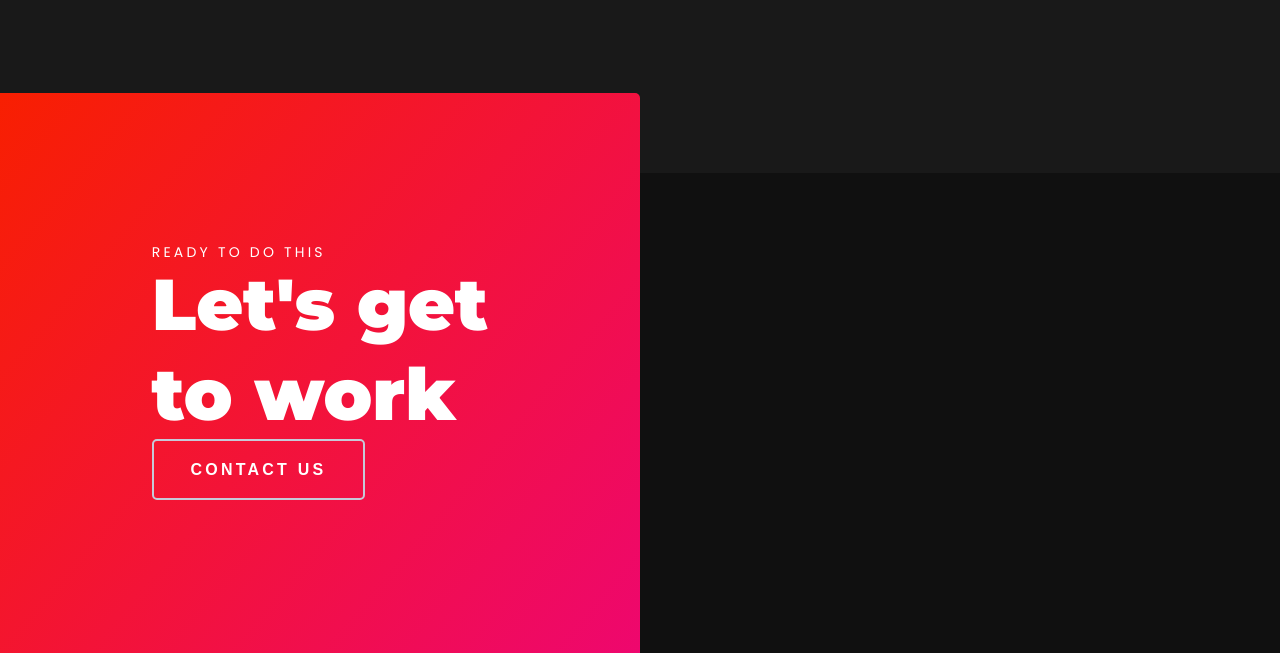
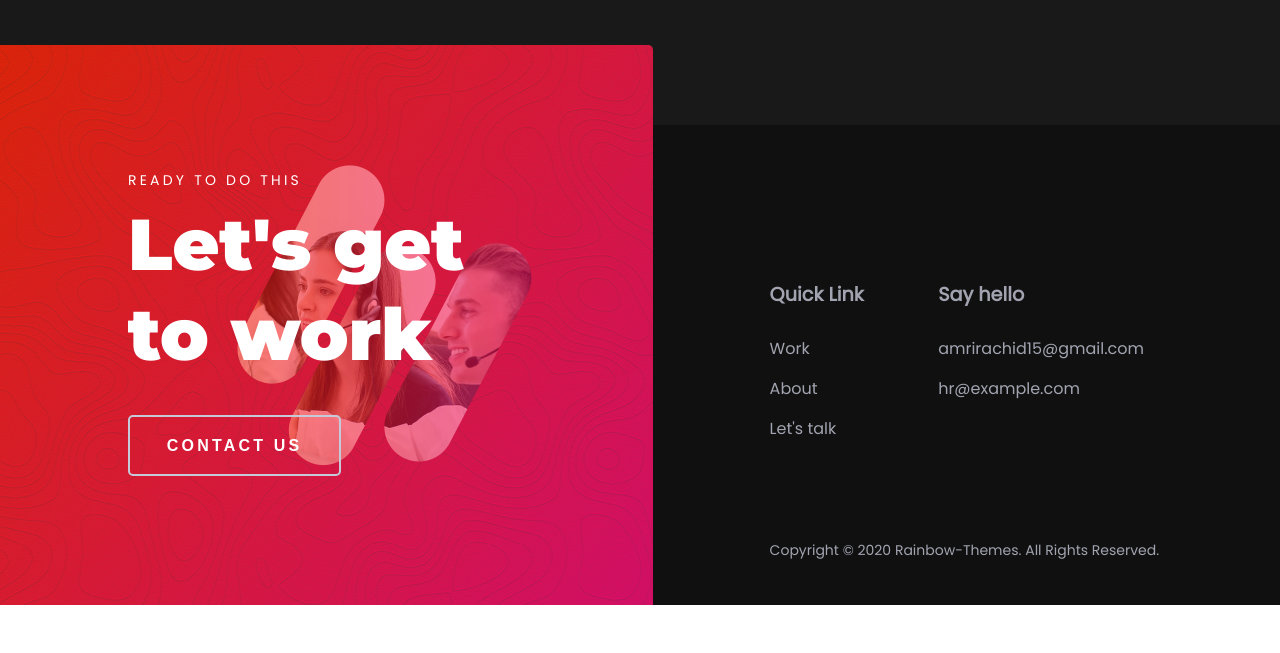
Before and after one commit to Haroldthe24th/trydo, a plain HTML site: page index.html in a window 1280 px wide. Shown: the part 5988-6641 px from the top of the page. After the commit the page ends 6593 px from the top, so only its background shows below. Drawn offline with Linux system fonts and the light colour scheme.

Commit message:
done with footer, mostly done with the page, just the slider and the scroll button and the testimonail widget left

```diff
--- a/index.html
+++ b/index.html
@@ -478,6 +478,43 @@
             <div class="footer-container">
                 <div class="footer-right">
 
+                    <div class="footer-right-content-container">
+
+                        <div class="footer-right-content">
+                            <h4>Quick Link
+                            </h4>
+                            <ul>
+                                <li>
+                                    Work
+                                </li>
+                                <li>
+                                    About
+                                </li>
+                                <li>
+                                    Let's talk
+                                </li>
+                            </ul>
+                        </div>
+                        <div class="footer-right-content">
+                            <h4>Say hello
+                            </h4>
+                            <ul>
+                                <li>
+                                    amrirachid15@gmail.com
+                                </li>
+                                <li>
+                                    hr@example.com
+                                </li>
+
+                            </ul>
+                        </div>
+
+                    </div>
+                    <div class="copyright">
+                        <p>Copyright © 2020 Rainbow-Themes. All Rights Reserved.
+
+                        </p>
+                    </div>
                 </div>
                 <div class="footer-left">
                     <div class="footer-left-content">
--- a/style.scss
+++ b/style.scss
@@ -626,7 +626,8 @@ header {
   background-color: $bg2;
 }
 .news-container {
-  @include verticalPad(6rem);
+  padding-top: 6rem;
+  padding-bottom: 3rem;
 }
 .news-cards {
   position: relative;
@@ -779,21 +780,48 @@ header {
 }
 .footer-left {
   background: -webkit-linear-gradient(140deg, $coldPink 0%, $deepOrange 100%);
-  width: 50%;
+  width: 51%;
   height: 35rem;
   position: absolute;
   left: 0;
   bottom: 0;
   border-top-right-radius: 5px;
   @include flex-row();
+  align-items: center;
+  justify-content: flex-start;
+  z-index: 15;
+
+  &::before {
+    content: "";
+    position: absolute;
+    width: 100%;
+    height: 100%;
+    background: url("./assets/imgs/pattern-1.png");
+    z-index: -1;
+    opacity: 0.5;
+  }
+  &::after {
+    content: "";
+    position: absolute;
+    width: 26rem;
+    height: 20rem;
+    background: url("./assets/imgs/big-logo.png") no-repeat;
+    z-index: -1;
+    top: 50%;
+    transform: translateY(-50%);
+    right: 0;
+  }
 }
+
 .footer-left-content {
-  margin: auto;
+  margin-left: 8rem;
   h1 {
     @include header-h1();
     font-size: 4.5rem;
     line-height: 90px;
     font-family: "Montserrat", sans-serif;
+    padding-bottom: 2.3rem;
+    padding-top: 0.7rem;
   }
   p {
     text-transform: uppercase;
@@ -802,7 +830,7 @@ header {
 }
 .footer-right {
   background: $bg1;
-  width: 50%;
+  width: 49%;
   height: 30rem;
   position: absolute;
   right: 0;
@@ -818,5 +846,32 @@ header {
     color: $hotPink;
   }
 }
-
+.footer-right-content {
+  color: $txtGrey;
+  opacity: 0.8;
+  h4 {
+    font-size: 1.2rem;
+    font-weight: 700;
+    margin-bottom: 2.3rem;
+  }
+  li {
+    font-size: 1rem;
+    margin-bottom: 1.5rem;
+  }
+}
+.copyright {
+  color: $txtGrey;
+  opacity: 0.8;
+  margin-bottom: 3rem;
+  position: absolute;
+  bottom: 0;
+  padding-left: 7.3rem;
+}
+.footer-right-content-container {
+  @include flex-row();
+  justify-content: space-between;
+  padding-top: 10rem;
+  padding-right: 8.5rem;
+  padding-left: 7.3rem;
+}
 /********/
```
Also changed, not shown: assets/imgs/big-logo.png (added), style.css, 1 other file.
